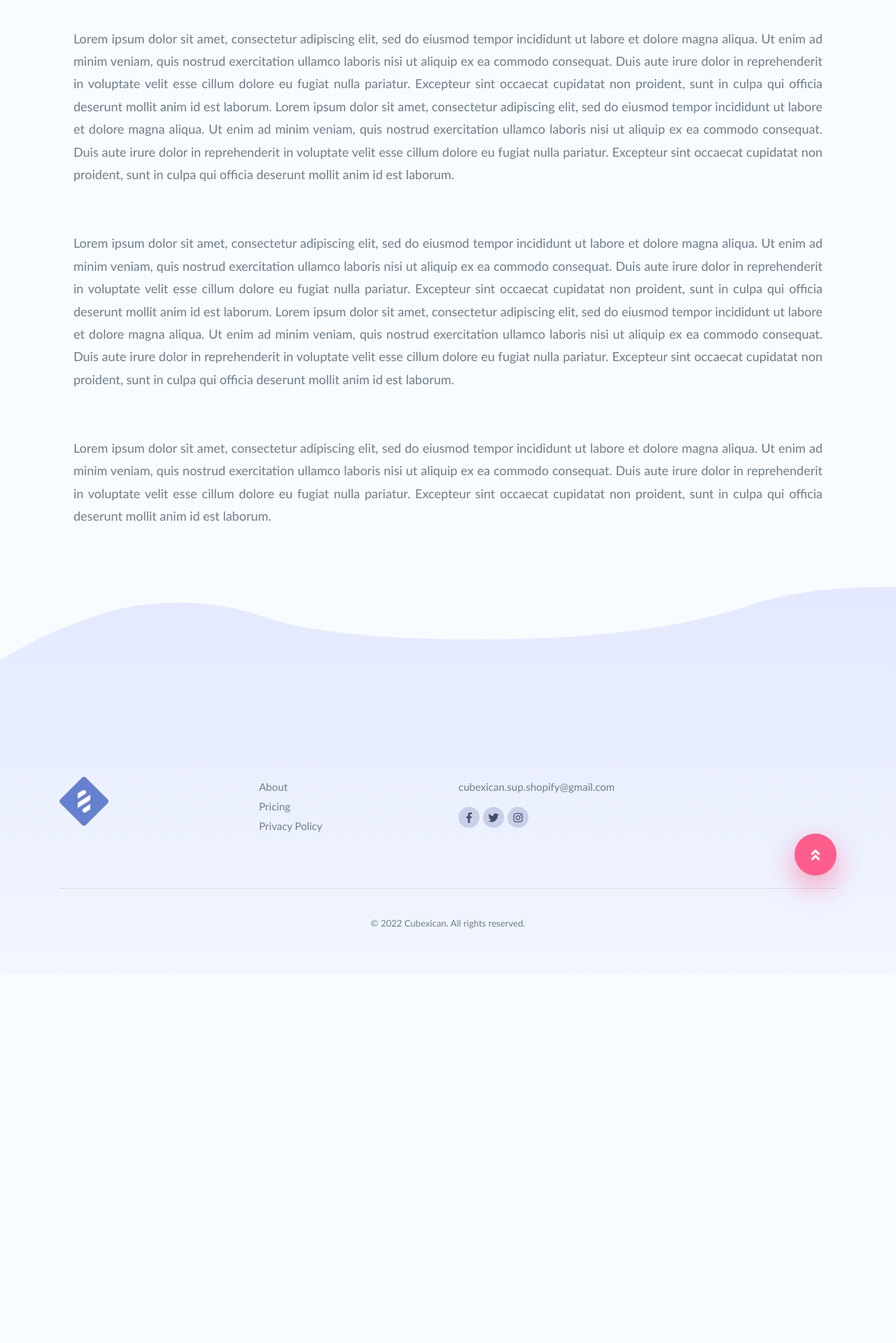
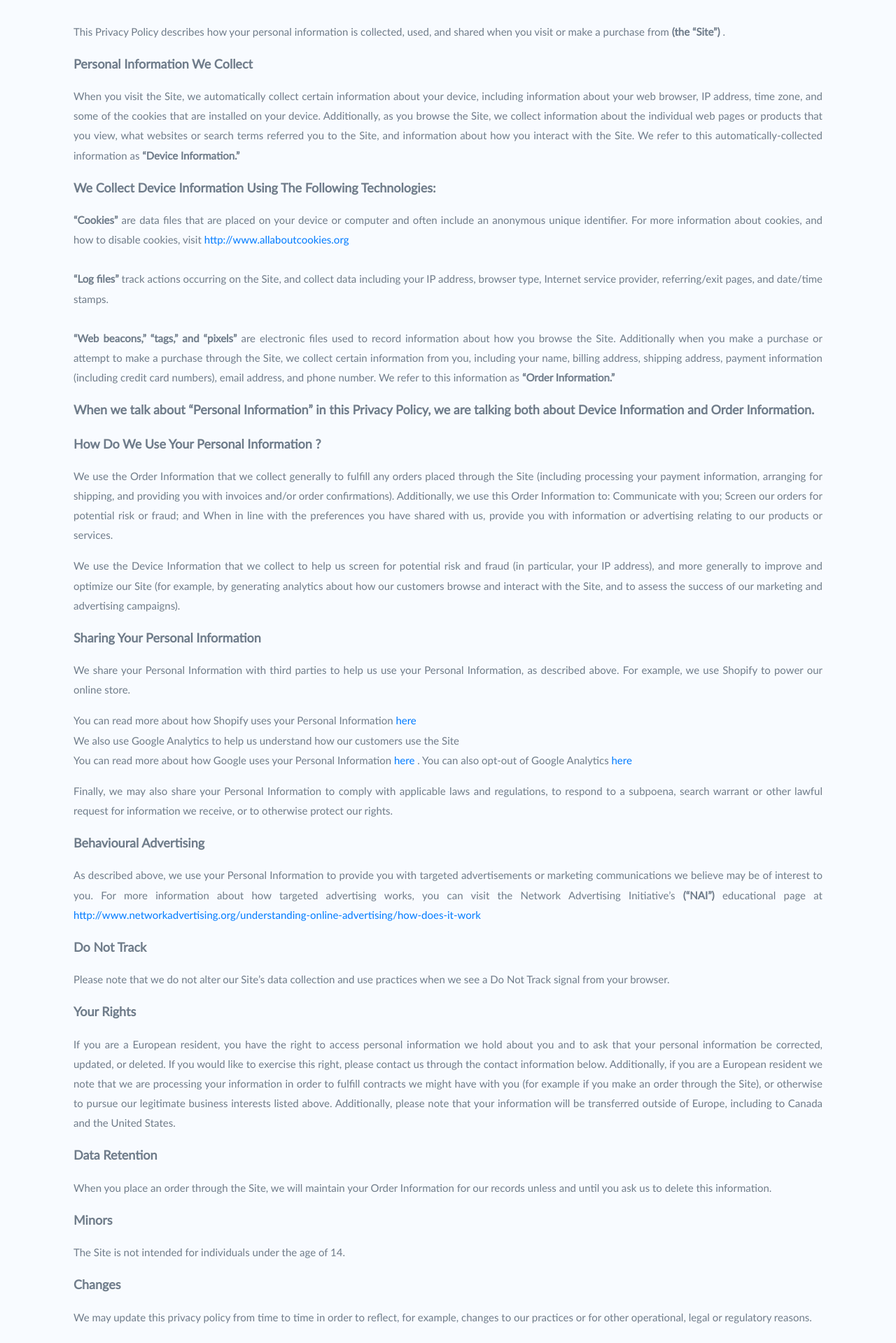
Before and after one commit to hudson21/cubexican-faq-2-landing-page, a React (Create React App) app: page /cubexican-faq-2-landing-page/privacy-policy in a window 1280 px wide. Shown: the part 260-2179 px from the top of the page at 70% size. Before the commit the page ends 1651 px from the top, so only its background shows below. Built offline with nearby package versions, Linux system fonts and the light colour scheme.

Commit message:
Finished Policy Page

```diff
--- a/src/components/FAQ/index.jsx
+++ b/src/components/FAQ/index.jsx
@@ -90,7 +90,7 @@ export default function FAQ() {
                         application by yourself and then used in your storefront
                         store where you can set CSS settings on real time. Here
                         is a screenshot of how it looks one of our FAQ Designs:
-                        <img src={FAQSampleImg} alt="Faq Sample Image" />
+                        <img src={FAQSampleImg} alt="Faq Sample" />
                       </p>
                     </div>
                   </div>
@@ -126,7 +126,7 @@ export default function FAQ() {
                         questions inside of our app. You can see a sample here:
                         <img
                           src={BasicTextIntegrationImg}
-                          alt="Basic Text Integration Image"
+                          alt="Basic Text Integration"
                         />
                       </p>
                     </div>
@@ -164,7 +164,7 @@ export default function FAQ() {
                         of our app. You can see a sample here:
                         <img
                           src={RichTextIntegrationImg}
-                          alt="Rich Text Integration Image"
+                          alt="Rich Text Integration"
                         />
                       </p>
                     </div>
@@ -202,14 +202,14 @@ export default function FAQ() {
                         <img
                           style={{ marginBottom: '15px' }}
                           src={FAQTab1Img}
-                          alt="FQA Tab 1 Sample Image"
+                          alt="FQA Tab 1 Sample"
                         />
                         <img
                           style={{ marginBottom: '15px' }}
                           src={FAQTab2Img}
-                          alt="FQA Tab 2 Sample Image"
+                          alt="FQA Tab 2 Sample"
                         />
-                        <img src={FAQTab3Img} alt="FQA Tab 3 Sample Image" />
+                        <img src={FAQTab3Img} alt="FQA Tab 3 Sample" />
                       </p>
                     </div>
                   </div>
@@ -244,7 +244,7 @@ export default function FAQ() {
                         It means you can inject certain tags for SEO
                         Optimization like <strong>description</strong>,{' '}
                         <strong>keywords</strong> and <strong>author</strong>{' '}
-                        tags.
+                        tags on your shopify storefront.
                       </p>
                     </div>
                   </div>
--- a/src/components/Footer/index.jsx
+++ b/src/components/Footer/index.jsx
@@ -11,9 +11,9 @@ export default function Footer() {
           <div className="row">
             <div className="col-md-3">
               <div className="footer-widget">
-                <a href="pricing-aster-v2.html">
+                <Link to="/cubexican-faq-2-landing-page">
                   <img src={FooterLogo} alt="footer-logo" />
-                </a>
+                </Link>
               </div>
             </div>
 
@@ -42,7 +42,7 @@ export default function Footer() {
                 </ul>
                 <div className="social">
                   <div className="social-icon">
-                    <a href="#">
+                    <a href="">
                       <i className="fab fa-facebook-f"></i>
                     </a>
                   </div>
--- /dev/null
+++ b/src/components/Privacy/index.css
@@ -0,0 +1,9 @@
+.policy-container p,
+.policy-container li {
+  text-align: justify !important;
+  padding: 0 20px !important;
+}
+
+.policy-container .sec-text-pad.lead {
+  font-weight: 600 !important;
+}
--- /dev/null
+++ b/src/components/Privacy/index.jsx
@@ -0,0 +1,200 @@
+import './index.css';
+
+export default function Privacy() {
+  return (
+    <div className="policy-container">
+      <p style={{ marginTop: '50px' }}>
+        This Privacy Policy describes how your personal information is
+        collected, used, and shared when you visit or make a purchase from{' '}
+        <strong>(the “Site”)</strong> .
+      </p>
+      <p className="sec-text-pad lead">Personal Information We Collect</p>
+      <p>
+        When you visit the Site, we automatically collect certain information
+        about your device, including information about your web browser, IP
+        address, time zone, and some of the cookies that are installed on your
+        device. Additionally, as you browse the Site, we collect information
+        about the individual web pages or products that you view, what websites
+        or search terms referred you to the Site, and information about how you
+        interact with the Site. We refer to this automatically-collected
+        information as <strong>“Device Information.”</strong>
+      </p>
+
+      <p className="sec-text-pad lead">
+        We Collect Device Information Using The Following Technologies:
+      </p>
+
+      <ul>
+        <li>
+          <strong>“Cookies”</strong> are data files that are placed on your
+          device or computer and often include an anonymous unique identifier.
+          For more information about cookies, and how to disable cookies, visit{' '}
+          <a href="http://www.allaboutcookies.org" target="blank">
+            http://www.allaboutcookies.org
+          </a>{' '}
+        </li>
+        <br />
+        <li>
+          <strong>“Log files”</strong> track actions occurring on the Site, and
+          collect data including your IP address, browser type, Internet service
+          provider, referring/exit pages, and date/time stamps.
+        </li>
+        <br />
+        <li>
+          <strong>“Web beacons,” “tags,” and “pixels”</strong> are electronic
+          files used to record information about how you browse the Site.
+          Additionally when you make a purchase or attempt to make a purchase
+          through the Site, we collect certain information from you, including
+          your name, billing address, shipping address, payment information
+          (including credit card numbers), email address, and phone number. We
+          refer to this information as <strong>“Order Information.”</strong>
+        </li>
+      </ul>
+
+      <p className="sec-text-pad lead">
+        When we talk about “Personal Information” in this Privacy Policy, we are
+        talking both about Device Information and Order Information.
+      </p>
+
+      <p className="sec-text-pad lead">
+        How Do We Use Your Personal Information ?
+      </p>
+
+      <p>
+        We use the Order Information that we collect generally to fulfill any
+        orders placed through the Site (including processing your payment
+        information, arranging for shipping, and providing you with invoices
+        and/or order confirmations). Additionally, we use this Order Information
+        to: Communicate with you; Screen our orders for potential risk or fraud;
+        and When in line with the preferences you have shared with us, provide
+        you with information or advertising relating to our products or
+        services.
+      </p>
+
+      <p>
+        We use the Device Information that we collect to help us screen for
+        potential risk and fraud (in particular, your IP address), and more
+        generally to improve and optimize our Site (for example, by generating
+        analytics about how our customers browse and interact with the Site, and
+        to assess the success of our marketing and advertising campaigns).
+      </p>
+
+      <p className="sec-text-pad lead">Sharing Your Personal Information</p>
+
+      <p>
+        We share your Personal Information with third parties to help us use
+        your Personal Information, as described above. For example, we use
+        Shopify to power our online store.
+        <br />
+      </p>
+
+      <ul>
+        <li>
+          You can read more about how Shopify uses your Personal Information{' '}
+          <a href="https://www.shopify.com/legal/privacy" target="blank">
+            here
+          </a>
+        </li>
+
+        <li>
+          We also use Google Analytics to help us understand how our customers
+          use the Site
+        </li>
+
+        <li>
+          You can read more about how Google uses your Personal Information{' '}
+          <a href="https://www.google.com/intl/en/policies/privacy/">here</a> .
+          You can also opt-out of Google Analytics{' '}
+          <a href="https://tools.google.com/dlpage/gaoptout">here</a>
+        </li>
+      </ul>
+
+      <p>
+        Finally, we may also share your Personal Information to comply with
+        applicable laws and regulations, to respond to a subpoena, search
+        warrant or other lawful request for information we receive, or to
+        otherwise protect our rights.
+      </p>
+
+      <p className="sec-text-pad lead">Behavioural Advertising</p>
+      <p>
+        As described above, we use your Personal Information to provide you with
+        targeted advertisements or marketing communications we believe may be of
+        interest to you. For more information about how targeted advertising
+        works, you can visit the Network Advertising Initiative’s{' '}
+        <strong>(“NAI”)</strong> educational page at{' '}
+        <a
+          href="http://www.networkadvertising.org/understanding-online-advertising/how-does-it-work"
+          target="blank"
+        >
+          http://www.networkadvertising.org/understanding-online-advertising/how-does-it-work
+        </a>
+      </p>
+
+      {/* <p className="sec-text-pad">
+        You can opt out of targeted advertising by:
+        [[ INCLUDE OPT-OUT LINKS
+        FROM WHICHEVER SERVICES BEING USED. COMMON LINKS INCLUDE: FACEBOOK -
+        https://www.facebook.com/settings/?tab=ads GOOGLE -
+        https://www.google.com/settings/ads/anonymous BING -
+        https://advertise.bingads.microsoft.com/en-us/resources/policies/personalized-ads
+        ]]
+
+        Additionally, you can opt out of some of these services by visiting the
+        Digital Advertising Alliance’s opt-out portal at:
+        http://optout.aboutads.info/.
+
+      </p> */}
+
+      <p className="sec-text-pad lead">Do Not Track</p>
+
+      <p>
+        Please note that we do not alter our Site’s data collection and use
+        practices when we see a Do Not Track signal from your browser.
+      </p>
+
+      <p className="sec-text-pad lead">Your Rights</p>
+      <p>
+        If you are a European resident, you have the right to access personal
+        information we hold about you and to ask that your personal information
+        be corrected, updated, or deleted. If you would like to exercise this
+        right, please contact us through the contact information below.
+        Additionally, if you are a European resident we note that we are
+        processing your information in order to fulfill contracts we might have
+        with you (for example if you make an order through the Site), or
+        otherwise to pursue our legitimate business interests listed above.
+        Additionally, please note that your information will be transferred
+        outside of Europe, including to Canada and the United States.
+      </p>
+
+      <p className="sec-text-pad lead">Data Retention</p>
+      <p>
+        When you place an order through the Site, we will maintain your Order
+        Information for our records unless and until you ask us to delete this
+        information.
+      </p>
+
+      <p className="sec-text-pad lead">Minors</p>
+      <p>The Site is not intended for individuals under the age of 14.</p>
+
+      <p className="sec-text-pad lead">Changes</p>
+      <p>
+        We may update this privacy policy from time to time in order to reflect,
+        for example, changes to our practices or for other operational, legal or
+        regulatory reasons.
+      </p>
+
+      <p className="sec-text-pad lead">Contact Us</p>
+      <p>
+        For more information about our privacy practices, if you have questions,
+        or if you would like to make a complaint, please contact us by e-mail at{' '}
+        <strong>cubexican.shopify@gmail.com</strong> or by mail using the
+        details provided below:
+        <br />
+        <strong>
+          800 SE Falcon Lane apt 11, Bentonville, AR, 72712, United States
+        </strong>
+      </p>
+    </div>
+  );
+}
--- a/src/pages/privacy-policy/index.jsx
+++ b/src/pages/privacy-policy/index.jsx
@@ -1,4 +1,4 @@
-import React from 'react';
+import Privacy from '../../components/Privacy';
 
 export default function PrivacyPolicyPage() {
   return (
@@ -8,7 +8,9 @@ export default function PrivacyPolicyPage() {
           <div className="col-lg-12 text-center">
             <div className="sec-heading">
               <h2 className="sec-title-lg">Privacy Policy</h2>
-              <p className="sec-text-pad lead" style={{ textAlign: 'justify' }}>
+
+              <Privacy />
+              {/* <p className="sec-text-pad lead" style={{ textAlign: 'justify' }}>
                 Lorem ipsum dolor sit amet, consectetur adipiscing elit, sed do
                 eiusmod tempor incididunt ut labore et dolore magna aliqua. Ut
                 enim ad minim veniam, quis nostrud exercitation ullamco laboris
@@ -50,7 +52,7 @@ export default function PrivacyPolicyPage() {
                 in reprehenderit in voluptate velit esse cillum dolore eu fugiat
                 nulla pariatur. Excepteur sint occaecat cupidatat non proident,
                 sunt in culpa qui officia deserunt mollit anim id est laborum.
-              </p>
+              </p> */}
             </div>
           </div>
         </div>
```
